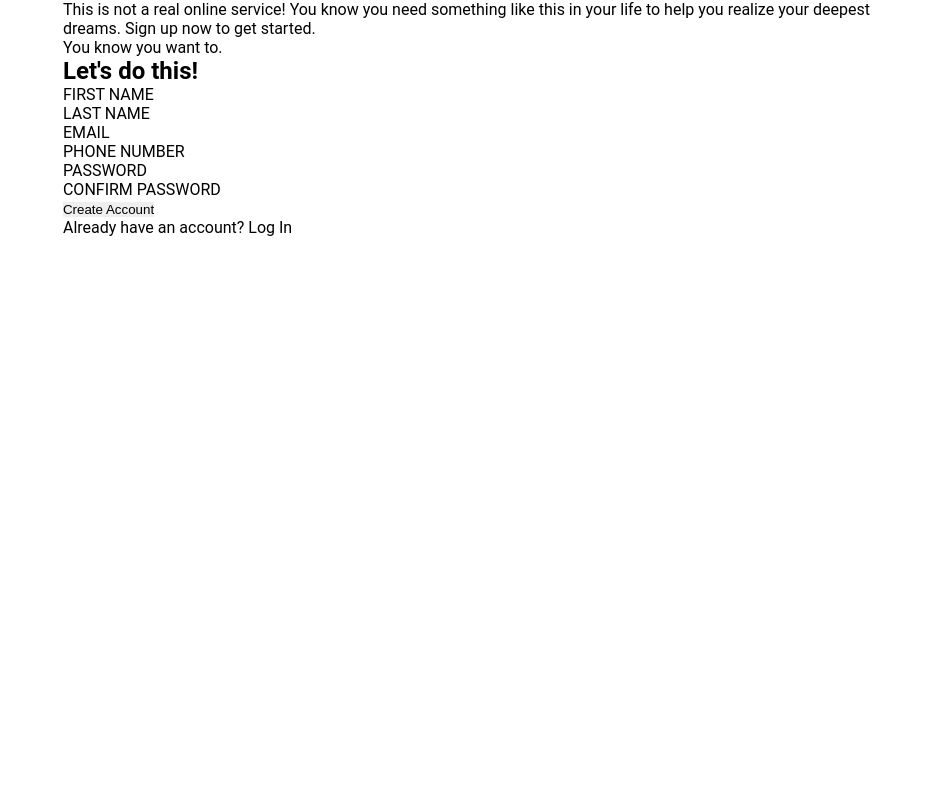
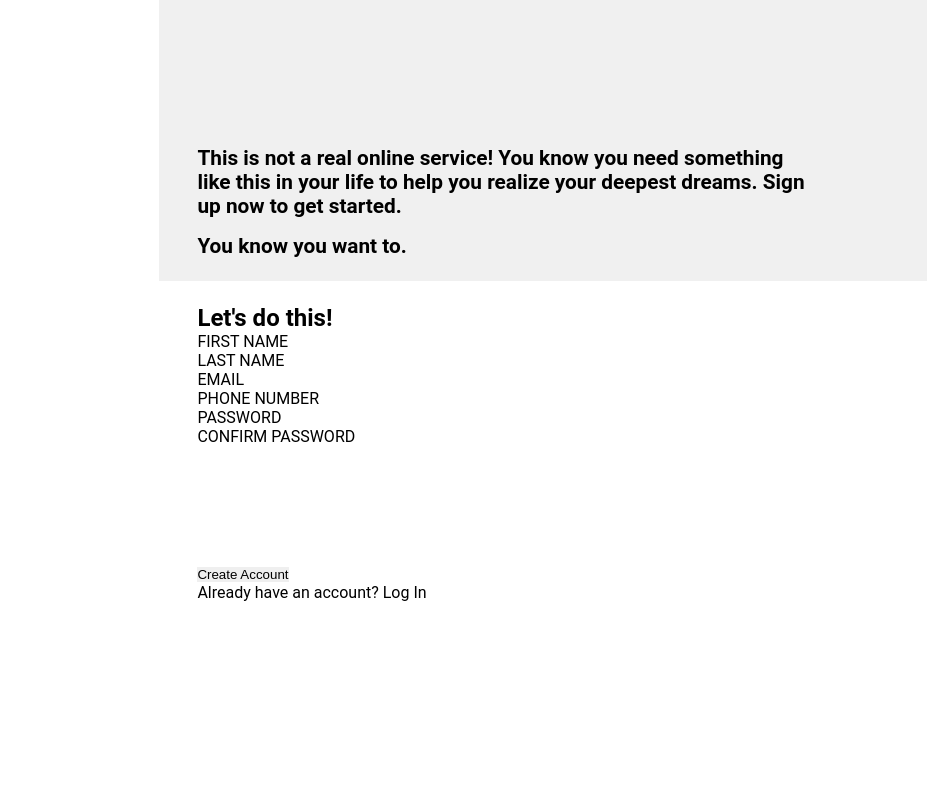
Before and after one commit to joaquinrodriguezpou/sign-up-form, a plain HTML site: page index.html in a window 1280 px wide. Shown: the whole page, without its empty margins (353-1280 px from the left). Drawn offline with Linux system fonts and the light colour scheme.

Commit message:
style dummy text

```diff
--- a/style.css
+++ b/style.css
@@ -56,3 +56,29 @@
   height: 100%;
   object-fit: cover;
 }
+
+.content {
+  width: 60vw;
+  display: flex;
+  flex-direction: column;
+}
+
+section {
+  flex: 1;
+  padding: 3% 15% 3% 5%;
+}
+
+.dummy-text {
+  background-color:rgb(240, 240, 240);
+  font-size: 1.3rem;
+  font-weight: 700;
+
+}
+
+.dummy-text p:first-child {
+  margin-top: 20%;
+}
+
+.dummy-text p:nth-child(2) {
+  margin-top: 1rem;
+}
```
